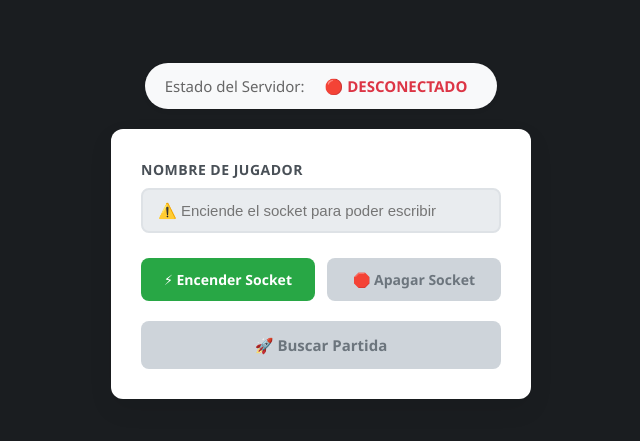
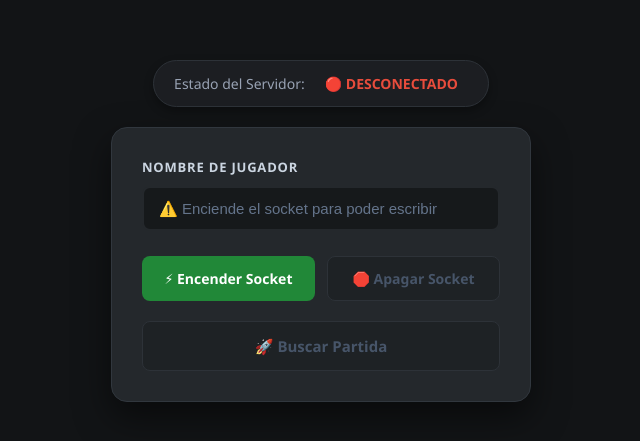
Before and after one commit to Carloscazallas123/RepoTestCard, a React (Vite) app in the folder FrontEnd/: page / in a window 1280 px wide. Shown: the part 169-610 px from the top of the page, without its empty margins (319-959 px from the left). Built offline with nearby package versions, Linux system fonts and the light colour scheme.

Commit message:
fix: mejorar estilos y estructura del componente InicioJuego, optimizando diseño y funcionalidad

```diff
--- a/FrontEnd/src/style/InicioJuego.css
+++ b/FrontEnd/src/style/InicioJuego.css
@@ -6,35 +6,37 @@ html, body {
   overflow-x: hidden;
 }
 
+/* Contenedor Principal (Fondo Gamer Oscuro) */
 .lobby-container {
   font-family: 'Segoe UI', Tahoma, Geneva, Verdana, sans-serif;
   display: flex;
   flex-direction: column;
-  align-items: center;      /* 🌟 Centra horizontalmente */
-  justify-content: center;   /* 🌟 Centra verticalmente */
-  min-height: 100vh;        /* 🌟 Toma todo el alto de la pantalla */
-  width: 100vw;             /* Asegura todo el ancho */
-  background-color: #1a1d20; /* 🎨 Un fondo oscuro gamer que hace resaltar tu tarjeta blanca */
+  align-items: center;      /* Centra horizontalmente */
+  justify-content: center;   /* Centra verticalmente */
+  min-height: 100vh;        /* Toma todo el alto de la pantalla */
+  width: 100vw;
+  background-color: #121416; /* Fondo de pantalla negro profundo */
   box-sizing: border-box;
   padding: 20px;
-  margin: 0;                /* Resetea márgenes por si acaso */
+  margin: 0;
 }
 
 /* Monitor de Estado */
 .status-monitor {
   margin-bottom: 20px;
-  font-size: 15px;
-  background-color: #f8f9fa;
+  font-size: 14px;
+  background-color: #1c1e22; /* Fondo del monitor ligeramente más claro que el fondo general */
   padding: 10px 20px;
   border-radius: 30px;
-  box-shadow: 0 2px 5px rgba(0,0,0,0.05);
+  box-shadow: 0 4px 10px rgba(0, 0, 0, 0.3);
   display: flex;
   align-items: center;
   gap: 10px;
+  border: 1px solid #2d3238; /* Borde sutil de separación */
 }
 
 .status-label {
-  color: #666;
+  color: #98a2b3; /* Gris claro suave */
   font-weight: 500;
 }
 
@@ -43,15 +45,16 @@ html, body {
   padding: 2px 10px;
   border-radius: 12px;
 }
-.status-badge.online { color: #28a745; }
-.status-badge.offline { color: #dc3545; }
+.status-badge.online { color: #2ecc71; }
+.status-badge.offline { color: #e74c3c; }
 
-/* Tarjeta Central */
+/* 🌟 Tarjeta Central (Adiós al blanco, hola al Gris Grafito) */
 .control-card {
-  background: #ffffff;
+  background-color: #24282c; /* Gris oscuro elegante */
   padding: 30px;
-  border-radius: 12px;
-  box-shadow: 0 10px 25px rgba(0, 0, 0, 0.08);
+  border-radius: 16px;
+  box-shadow: 0 15px 35px rgba(0, 0, 0, 0.5); /* Sombra más pronunciada e inmersiva */
+  border: 1px solid #31373e; /* Línea de borde interna premium */
   width: 100%;
   max-width: 420px;
   box-sizing: border-box;
@@ -67,29 +70,36 @@ html, body {
 
 .input-label {
   font-weight: 600;
-  color: #495057;
-  font-size: 14px;
+  color: #cbd5e1; /* Texto blanco grisáceo para leerse bien */
+  font-size: 13px;
   text-transform: uppercase;
-  letter-spacing: 0.5px;
+  letter-spacing: 0.8px;
 }
 
 .player-input {
   padding: 12px 15px;
   border-radius: 8px;
-  border: 2px solid #dee2e6;
+  border: 2px solid #3a4149;
+  background-color: #1a1d20; /* Fondo oscuro para el input */
+  color: #ffffff; /* Texto que escribes en blanco puro */
   font-size: 15px;
   outline: none;
   transition: all 0.2s ease;
 }
 
+.player-input::placeholder {
+  color: #64748b; /* Color del texto de ayuda */
+}
+
 .player-input:focus {
-  border-color: #007bff;
-  box-shadow: 0 0 0 3px rgba(0, 123, 255, 0.15);
+  border-color: #3b82f6; /* Azul brillante al escribir */
+  box-shadow: 0 0 0 3px rgba(59, 130, 246, 0.25);
 }
 
 .disabled-input {
-  background-color: #e9ecef;
-  color: #6c757d;
+  background-color: #16191b;
+  color: #475569;
+  border-color: #24282c;
   cursor: not-allowed;
 }
 
@@ -117,7 +127,7 @@ html, body {
 
 .btn:hover:not(:disabled) {
   transform: translateY(-2px);
-  filter: brightness(1.1);
+  filter: brightness(1.15); /* Brilla un poco más al pasar el ratón */
 }
 
 .btn:active:not(:disabled) {
@@ -125,24 +135,25 @@ html, body {
 }
 
 .btn:disabled {
-  background-color: #ced4da !important;
-  color: #6c757d !important;
+  background-color: #1e2225 !important; /* Botón deshabilitado oscuro integrado */
+  color: #475569 !important;
   cursor: not-allowed;
   transform: none;
+  border: 1px solid #2d3238;
 }
 
-/* Colores de Botones */
-.btn-success { background-color: #28a745; color: white; }
-.btn-danger { background-color: #dc3545; color: white; }
-.btn-primary { background-color: #007bff; color: white; }
+/* Colores de Botones Modernizados */
+.btn-success { background-color: #218838; color: white; }
+.btn-danger { background-color: #c82333; color: white; }
+.btn-primary { background-color: #1d4ed8; color: white; }
 
-/* Hacer que el botón de buscar ocupe toda la fila inferior */
+/* Botón de Buscar Partida */
 .btn-full {
   grid-column: span 2;
   margin-top: 8px;
   padding: 14px;
   font-size: 15px;
-  box-shadow: 0 4px 12px rgba(0, 123, 255, 0.2);
+  box-shadow: 0 4px 15px rgba(29, 78, 216, 0.4);
 }
 .btn-full:disabled {
   box-shadow: none;
```
